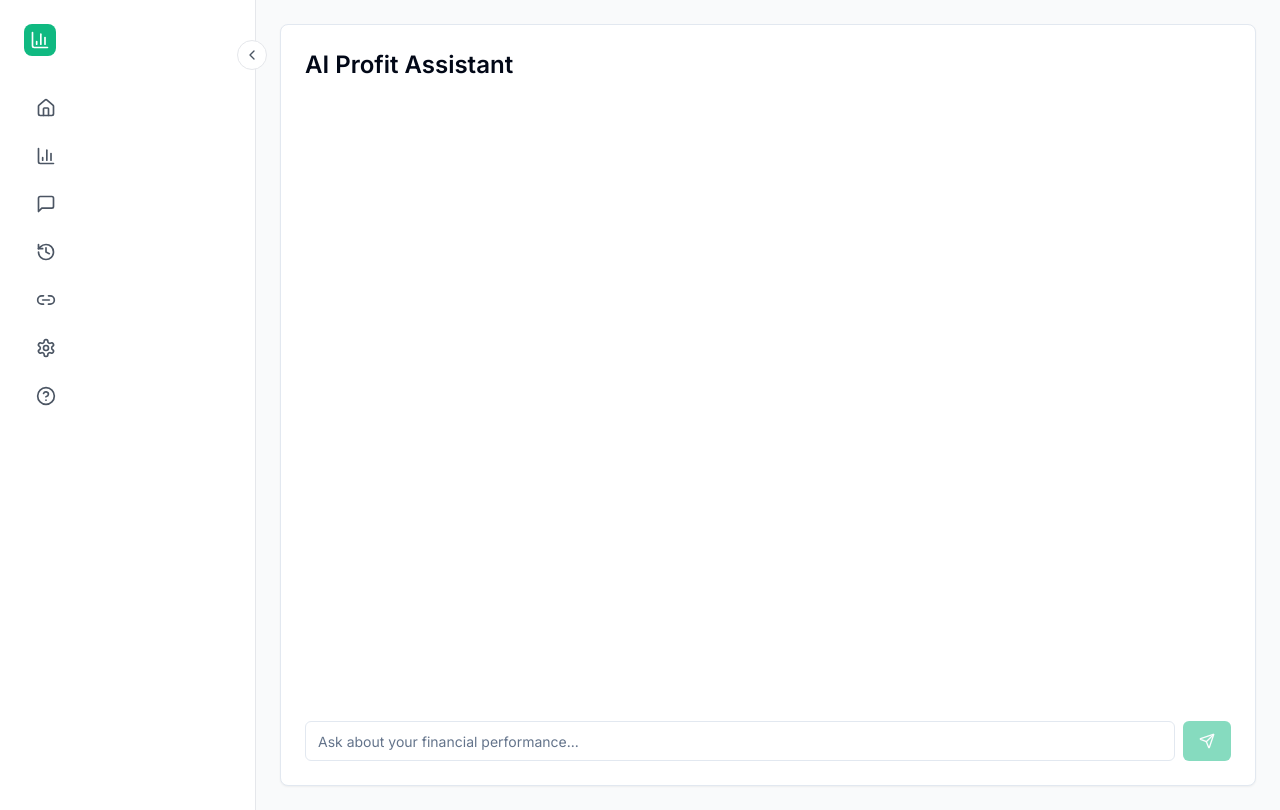
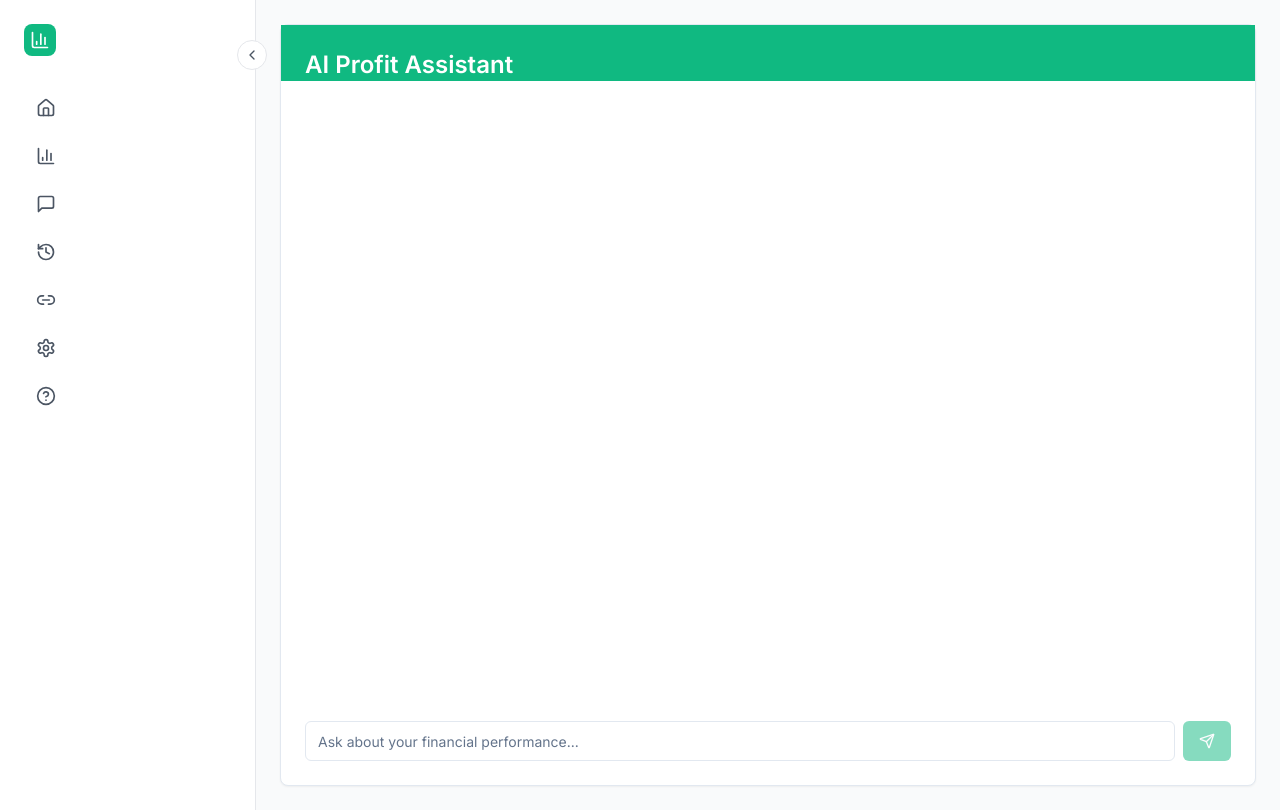
Before and after one commit to conbentley/profit-auditor-ai, a React (Vite) app: page /ai-profit-assistant in a window 1280 px wide. Built offline with nearby package versions, Linux system fonts and the light colour scheme.

Commit message:
Style AI Profit Assistant title
Updated the styling of the AI Profit Assistant title section to include a green background and white text color.

```diff
--- a/src/pages/AIProfitChat.tsx
+++ b/src/pages/AIProfitChat.tsx
@@ -198,13 +198,13 @@ export default function AIProfitChat() {
         <Header />
         <main className="p-0 md:p-6 mt-16 md:mt-0">
           <Card className="border-0 md:border">
-            <div className="flex justify-between items-center mb-6 px-4 md:px-6 pt-4 md:pt-6">
-              <h2 className="text-2xl font-semibold whitespace-nowrap overflow-hidden text-ellipsis">AI Profit Assistant</h2>
+            <div className="flex justify-between items-center mb-6 px-4 md:px-6 pt-4 md:pt-6 bg-primary">
+              <h2 className="text-2xl font-semibold whitespace-nowrap overflow-hidden text-ellipsis text-white">AI Profit Assistant</h2>
               {chatHistory?.messages?.length > 0 && (
                 <Button
                   variant="outline"
                   onClick={() => setShowClearConfirm(true)}
-                  className="md:flex md:items-center md:gap-2 p-2 md:p-2"
+                  className="md:flex md:items-center md:gap-2 p-2 md:p-2 bg-white hover:bg-gray-100"
                   disabled={updateChat.isPending}
                 >
                   <Trash2 className="h-4 w-4" />
```
